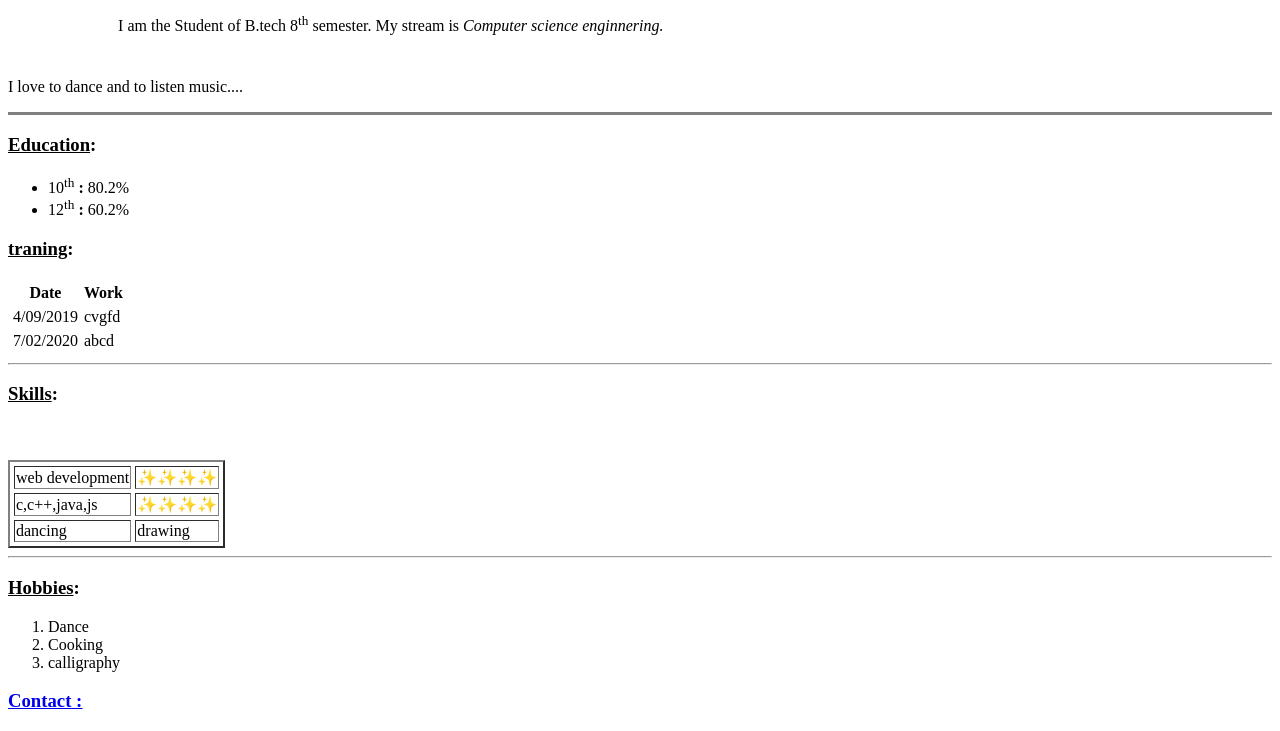
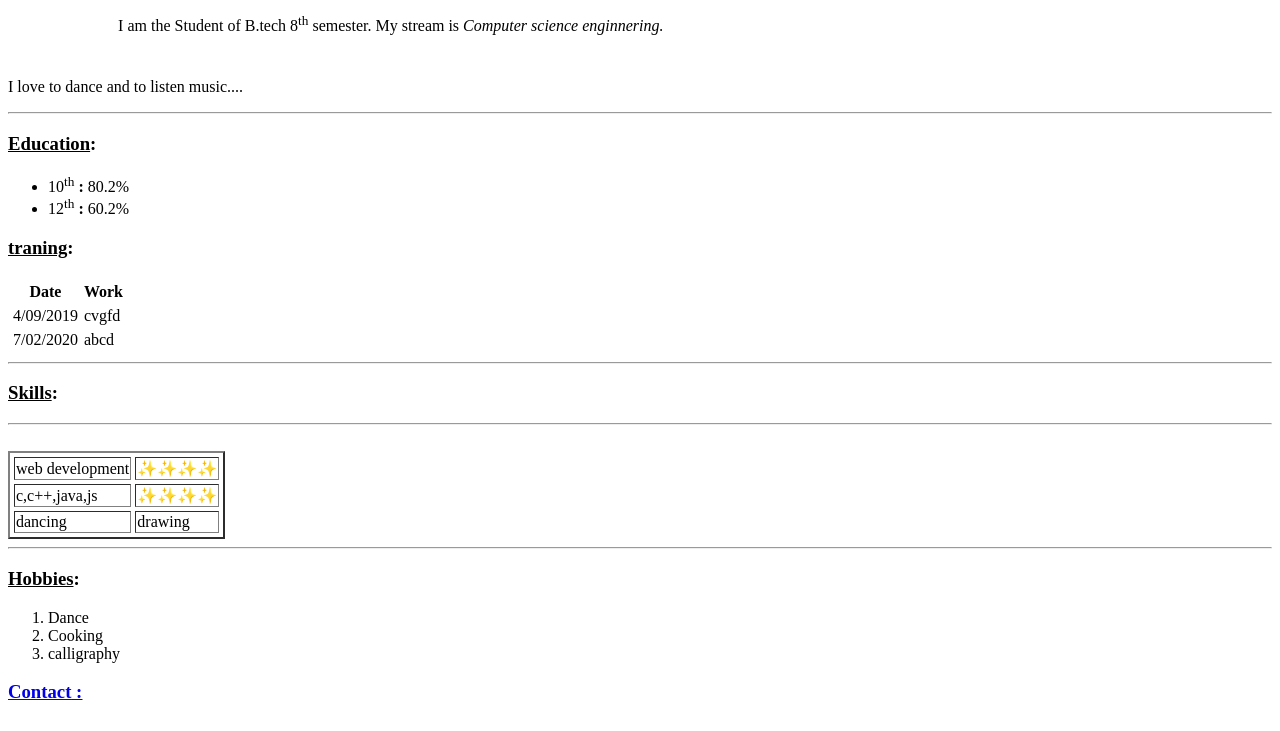
Before and after one commit to subhadra8/uc_practice_code, a plain HTML site: page index.html in a window 1280 px wide. Shown: the part 120-851 px from the top of the page. Drawn offline with Linux system fonts and the light colour scheme.

Commit message:
Add files via upload

```diff
--- a/index.html
+++ b/index.html
@@ -2,10 +2,9 @@
 <html lang="en" dir="ltr">
   <head>
     <meta charset="utf-8">
+    <link rel="stylesheet" href="external.css">
     <title>subhadra's personal site</title>
   </head>
-
-
   <body>
     <table cellspacing="10px">
       <tr>
@@ -18,7 +17,7 @@
     </table>
 
      <p>I love to dance and to listen music....</p>
-     <hr size="3" noshade>
+    <hr>
      <h3><u>Education</u><b>:</b></h3>
      <ul>
        <li>10<sup>th</sup> <b>:</b> 80.2%
@@ -52,7 +51,7 @@
        <tr>
           <td>web development</td><td> ✨✨✨✨</td>
        </tr>
-          <br>
+          <hr>
           <tr>
           <td> c,c++,java,js</td><td> ✨✨✨✨</td>
         </tr>
```
